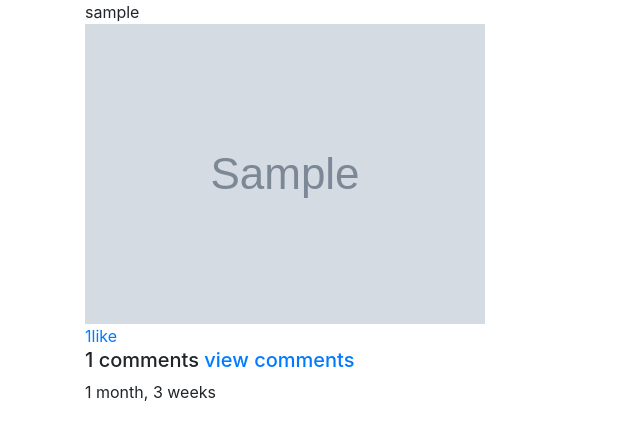
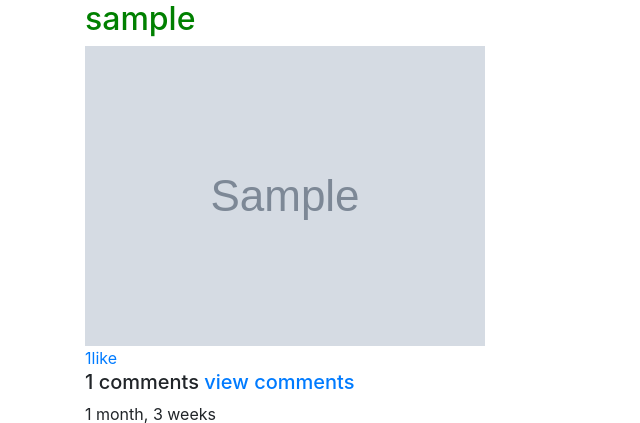
Before and after one commit to marknesh/instagram-app, a Django app: page /posted/ in a window 1280 px wide. Shown: the part 160-583 px from the top of the page, without its empty margins (0-640 px from the left). Run offline with Django 3.2, Linux system fonts and the light colour scheme; tables that the repository leaves empty hold one stand-in row (values such as "Sample post"); grey boxes marked "Sample" are stand-in pictures; some libraries are stand-ins or nearby versions.

```diff
--- a/gram/templates/posted.html
+++ b/gram/templates/posted.html
@@ -18,7 +18,7 @@
 {% for posted in posted %}
     <div class="col-md-12">
 <div class="image">
-    {{posted.profile}}
+    <h2 style="color:green">{{posted.profile}}</h2>
     <a target="_blank" href="/image/{{posted.id}}"> <img src="{{posted.image.url}} " ></a>
      <a href="{% url 'like' posted.id %}">
                        {{posted.likes}}like
```
